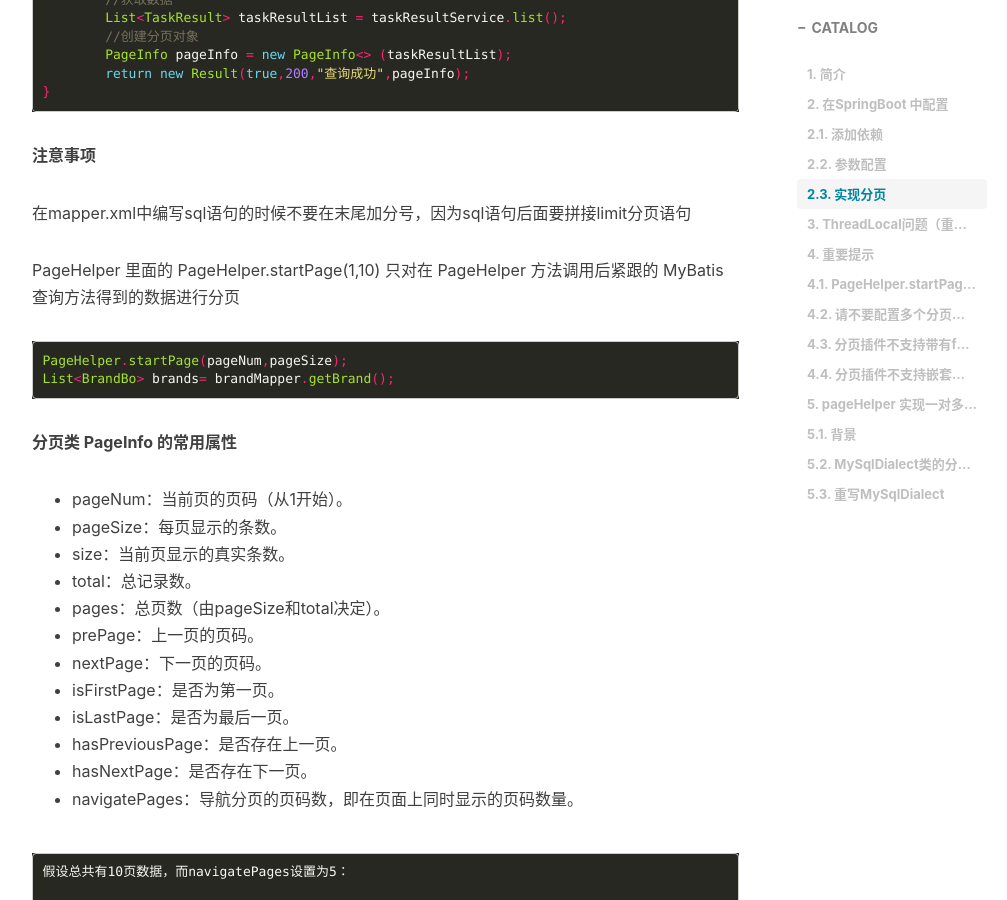
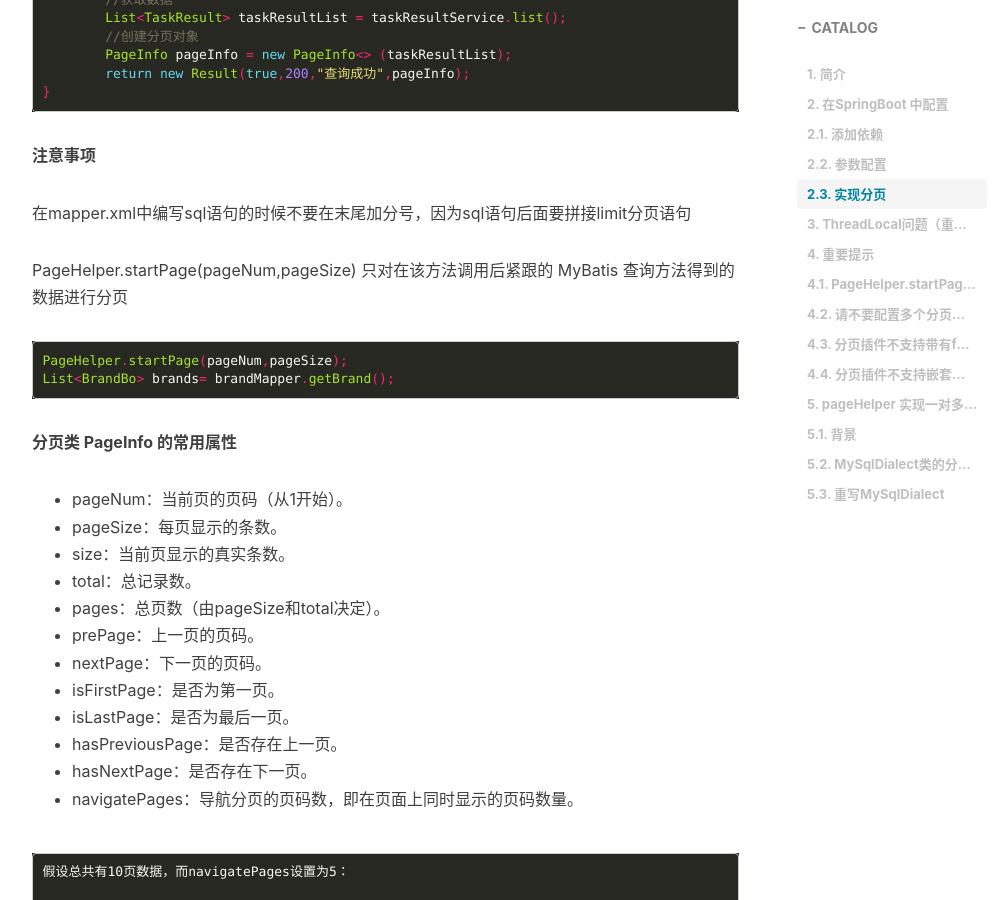
Before and after one commit to Wh0ami-hy/Wh0ami-hy.github.io, a Jekyll site: the page built from _posts/2024-03-15-Mybatis之pagehelper插件.md, in a window 1280 px wide and 900 px high, scrolled down 3073 px. Shown: the whole window, without its empty margins (233-1240 px from the left). Built offline with Jekyll 4.4.1, drawn with Linux system fonts in a browser that asks for light colours; nearby versions of some CDN libraries; comment, search, counter and statistics services are not loaded; some of the changed text lies outside the part shown.

Commit message:
2024.5.22

````diff
--- a/_posts/2024-03-15-Mybatis之pagehelper插件.md
+++ b/_posts/2024-03-15-Mybatis之pagehelper插件.md
@@ -52,7 +52,7 @@
 
 **下面几个参数都是针对默认 dialect 情况下的参数。使用自定义 dialect 实现时，下面的参数没有任何作用。**
 
-- `helper-dialect`：配置`helper-dialect`属性来指定分页插件使用哪种方言（不配置的话pageHelper也会自动检测）。配置时，可以使用下面的缩写值：`oracle`,`mysql`,`mariadb`,`sqlite`,`hsqldb`,`postgresql`,`db2`,`sqlserver`,`informix`,`h2`,`sqlserver2012`,`derby`  **使用 SqlServer2012 数据库时，需要手动指定为 `sqlserver2012`，否则会使用 SqlServer2005 的方式进行分页
+- `helper-dialect`：配置`helper-dialect`属性来指定分页插件使用哪种方言（不配置的话pageHelper也会自动检测）。配置时，可以使用下面的缩写值：`oracle`,`mysql`,`mariadb`,`sqlite`,`hsqldb`,`postgresql`,`db2`,`sqlserver`,`informix`,`h2`,`sqlserver2012`,`derby`，使用 SqlServer2012 数据库时，需要手动指定为 `sqlserver2012`，否则会使用 SqlServer2005 的方式进行分页
 - `offset-as-page-num`：默认值为 `false`，该参数对使用 `RowBounds` 作为分页参数时有效。 当该参数设置为 `true` 时，会将 `RowBounds` 中的 `offset` 参数当成 `pageNum` 使用，可以用页码和页面大小两个参数进行分页
 - `row-bounds-with-count`：默认值为`false`，该参数对使用 `RowBounds` 作为分页参数时有效。 当该参数设置为`true`时，使用 `RowBounds` 分页会进行 count 查询
 - `page-size-zero`：默认值为 `false`，当该参数设置为 `true` 时，如果 `pageSize=0` 或者 `RowBounds.limit = 0` 就会查询出全部的结果（相当于没有执行分页查询，但是返回结果仍然是 `Page` 类型）
@@ -90,7 +90,7 @@
 
 在mapper.xml中编写sql语句的时候不要在末尾加分号，因为sql语句后面要拼接limit分页语句
 
-PageHelper 里面的 PageHelper.startPage(1,10) 只对在 PageHelper 方法调用后紧跟的 MyBatis 查询方法得到的数据进行分页
+PageHelper.startPage(pageNum,pageSize) 只对在该方法调用后紧跟的 MyBatis 查询方法得到的数据进行分页
 
 ```java
 PageHelper.startPage(pageNum,pageSize);
````
